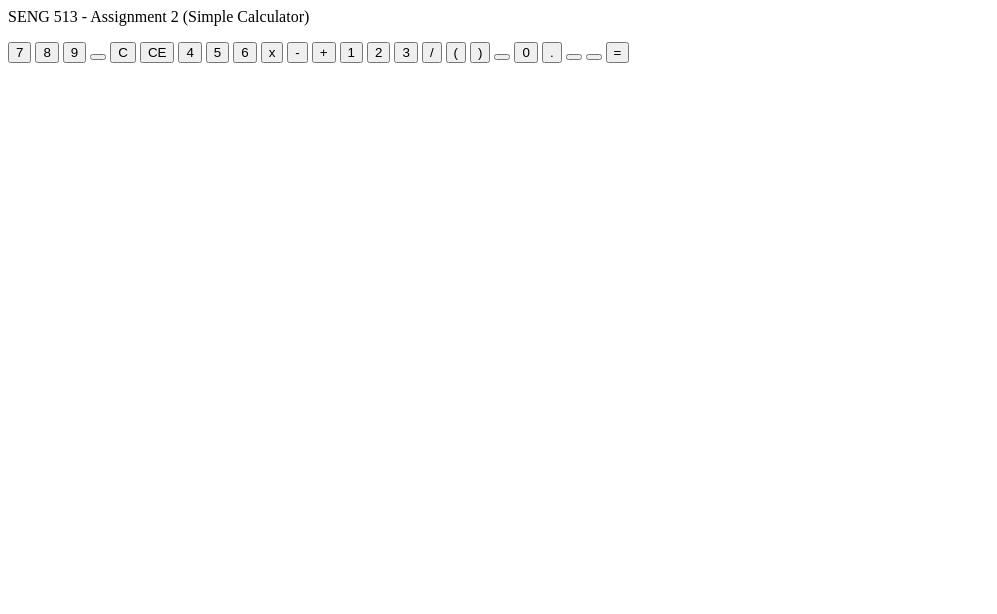
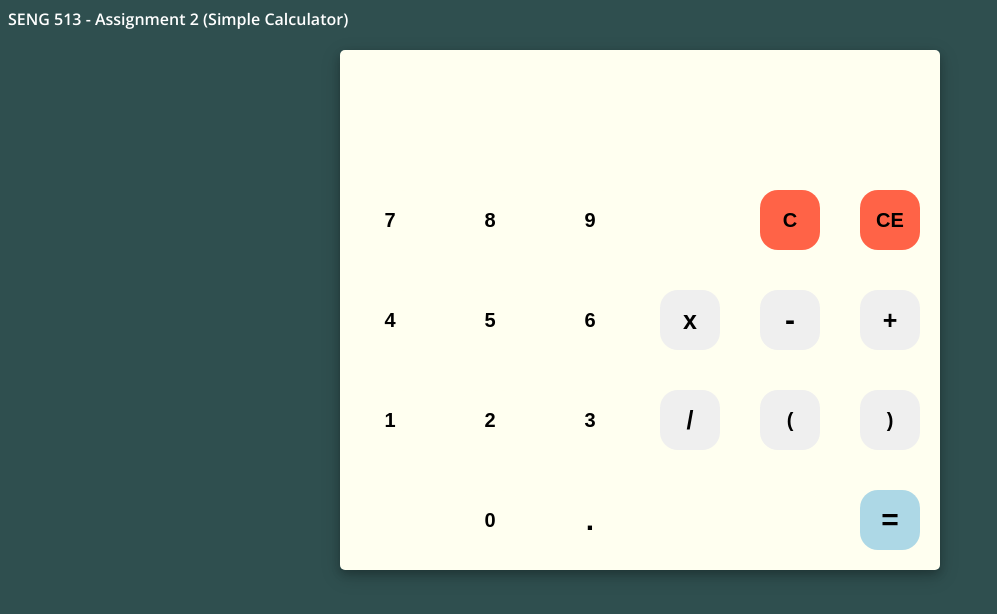
Before and after one commit to jose98orellana/jose98orellana.github.io, a plain HTML site: page index.html in a window 1280 px wide. Shown: the whole page, without its empty margins (0-997 px from the left). Drawn offline with nearby package versions, Linux system fonts and the light colour scheme.

Commit message:
Update index.html

```diff
--- a/index.html
+++ b/index.html
@@ -1,6 +1,6 @@
 <html>
     <head>
-        <link rel="stylesheet" type="text/css" media="screen and (max-width: 400px)" href="style.css">
+        <link rel="stylesheet" type="text/css"  href="style.css">
         <link href="https://fonts.googleapis.com/css?family=Open+Sans:600,700" rel="stylesheet">
         <meta name="viewport" content="width=device-width, initial-scale=1">
         <title>SENG 513 - Assignment 2</title>
```
